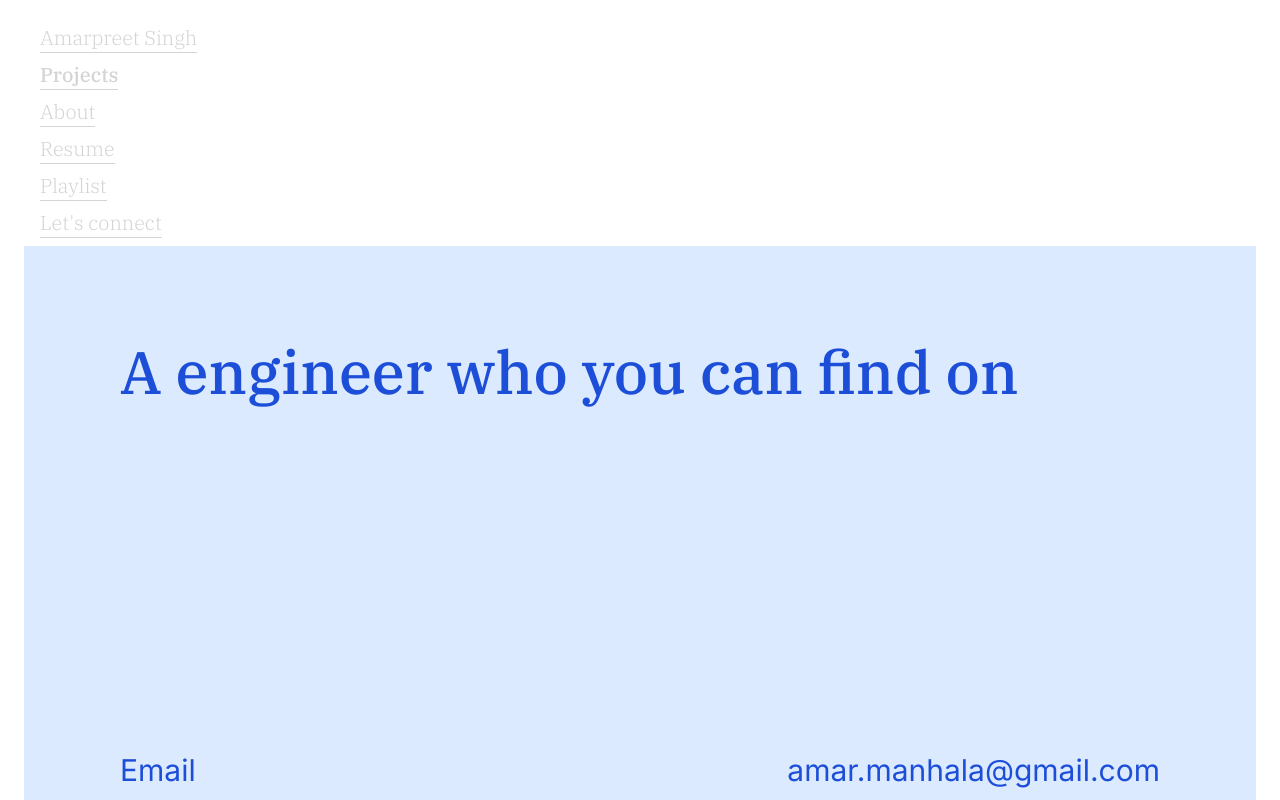
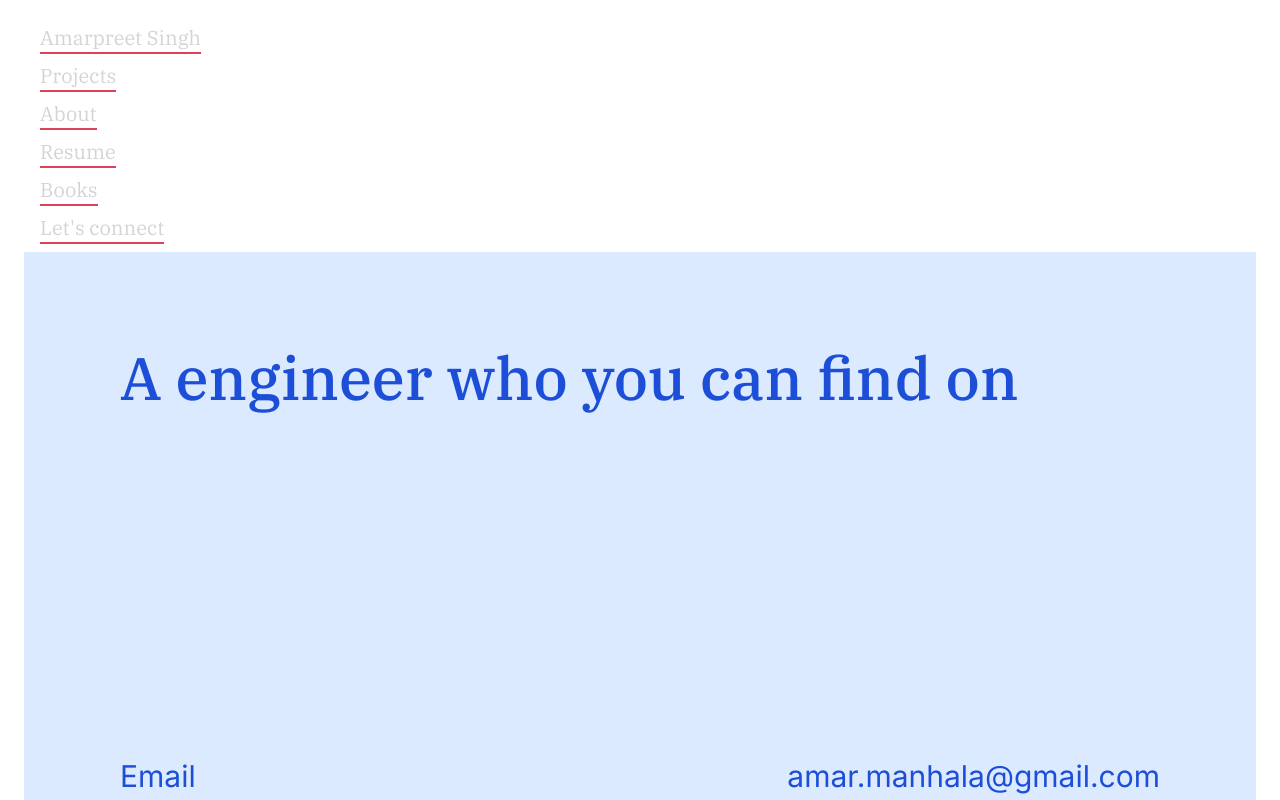
Before and after one commit to amarmanhala/infiniteloop, a Next.js app: page /contact in a window 1280 px wide. Shown: the top 800 px of the page. Built offline with nearby package versions, Linux system fonts and the light colour scheme.

Commit message:
Add books section

```diff
--- /dev/null
+++ b/src/app/books/page.tsx
@@ -0,0 +1,19 @@
+import { Inter, IBM_Plex_Serif } from "next/font/google";
+
+const ibmPlexSerif = IBM_Plex_Serif({ weight: ["300"], subsets: ["latin"] });
+
+const Books = () => {
+  return (
+    <section className="mt-12 sm:mt-12">
+      <header
+        className={`flex justify-between ${ibmPlexSerif.className} text-neutral-300 text-2xl sm:text-4xl border-b border-neutral-300 py-3 sm:py-6`}
+      >
+        <h2>Books</h2>
+
+        <h2>keep reading, keep growing!</h2>
+      </header>
+    </section>
+  );
+};
+
+export default Books;
--- a/src/app/components/Header.tsx
+++ b/src/app/components/Header.tsx
@@ -1,39 +1,57 @@
 import Link from "next/link";
 import { Inter, IBM_Plex_Serif } from "next/font/google";
 
-const ibmPlexSerif = IBM_Plex_Serif({ weight: ["300"], subsets: ["latin"] });
+const ibmPlexSerif = IBM_Plex_Serif({ weight: ["400"], subsets: ["latin"] });
 const Header = () => {
   return (
     <header className="flex flex-row justify-between w-full text-neutral-300">
       <nav className={`text-xl ${ibmPlexSerif.className} w-full text-lg`}>
         <ul className="">
           <li className="ml-4  pb-1 mb-1 flex justify-between items-center">
-            <Link href="/" className="border-b border-neutral-300">
+            <Link
+              href="/"
+              className="border-b-2 border-[#dd425c] hover:text-[#dd425c]"
+            >
               Amarpreet Singh
             </Link>
           </li>
           <li className="ml-4 pb-1 mb-1 flex justify-between items-center font-normal">
-            <Link href="./projects" className="border-b border-neutral-300">
+            <Link
+              href="./projects"
+              className="border-b-2 border-[#dd425c] hover:text-[#dd425c]"
+            >
               Projects
             </Link>
           </li>
           <li className="ml-4 pb-1 mb-1 flex justify-between items-center">
-            <Link href="./about" className="border-b border-neutral-300">
+            <Link
+              href="./about"
+              className="border-b-2 border-[#dd425c] hover:text-[#dd425c]"
+            >
               About
             </Link>
           </li>
           <li className="ml-4 pb-1 mb-1 flex justify-between items-center">
-            <Link href="./projects" className="border-b border-neutral-300">
+            <Link
+              href="./projects"
+              className="border-b-2 border-[#dd425c] hover:text-[#dd425c]"
+            >
               Resume
             </Link>
           </li>
           <li className="ml-4 pb-1 mb-1 flex justify-between items-center">
-            <Link href="./projects" className="border-b border-neutral-300">
-              Playlist
+            <Link
+              href="./books"
+              className="border-b-2 border-[#dd425c] hover:text-[#dd425c]"
+            >
+              Books
             </Link>
           </li>
           <li className="ml-4 pb-1 mb-1 flex justify-between items-center">
-            <Link href="./contact" className="border-b border-neutral-300">
+            <Link
+              href="./contact"
+              className="border-b-2 border-[#dd425c] hover:text-[#dd425c]"
+            >
               Let&apos;s connect
             </Link>
           </li>
```
